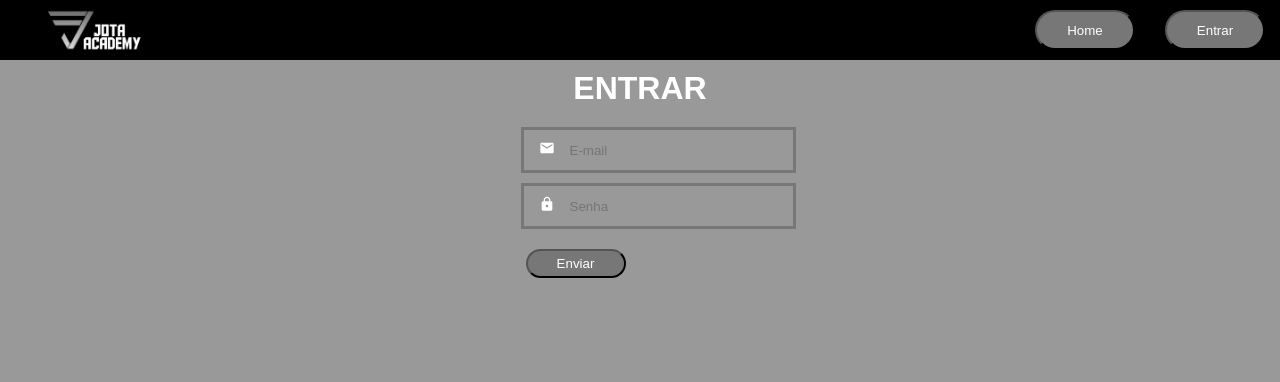
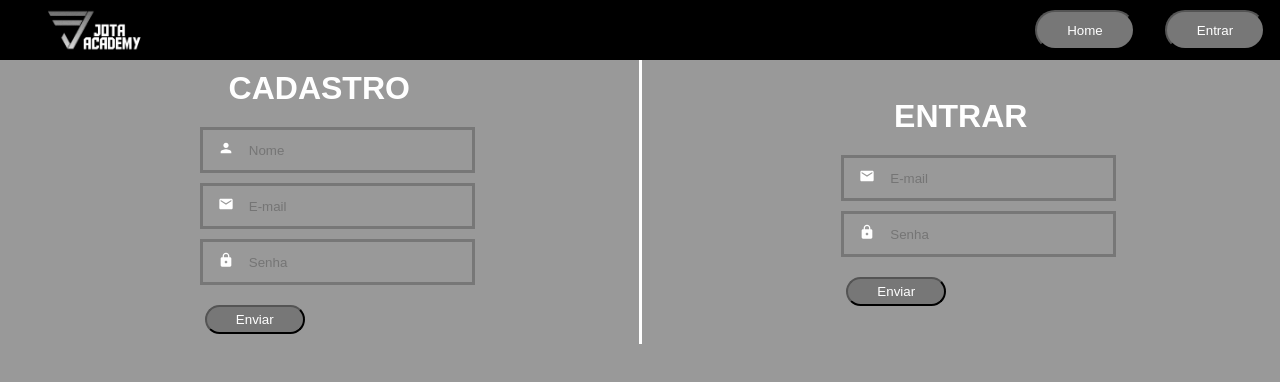
Before and after one commit to jhonesaly/react_platform, a React (Create React App) app in the folder react_platform/: page /login in a window 1280 px wide. Shown: the top 382 px of the page. Built offline with nearby package versions, Linux system fonts and the light colour scheme.

Commit message:
feat: cadastro

```diff
--- a/react_platform/src/pages/login/index.jsx
+++ b/react_platform/src/pages/login/index.jsx
@@ -34,7 +34,7 @@ const schema = yup
         senhalogin: yup
             .string()
             .required("Campo obrigatório"),
-    })
+    }).required();
 
 const Login = () => {
 
@@ -94,7 +94,7 @@ const Login = () => {
     return (<>
         <Header/>
         <ContentContainer>
-            {/* <Column>
+            <Column>
                 <Title>CADASTRO</Title>
 
                 <form onSubmit={handleSubmit(handleClickEnviarSignin)}>
@@ -124,7 +124,7 @@ const Login = () => {
 
                     <Button title="Enviar" type="submit" />
                 </form>
-            </Column> */}
+            </Column>
             <Column>
                 <Title>ENTRAR</Title>
                 <form onSubmit={handleSubmit(handleClickEnviarLogin)}>
```
